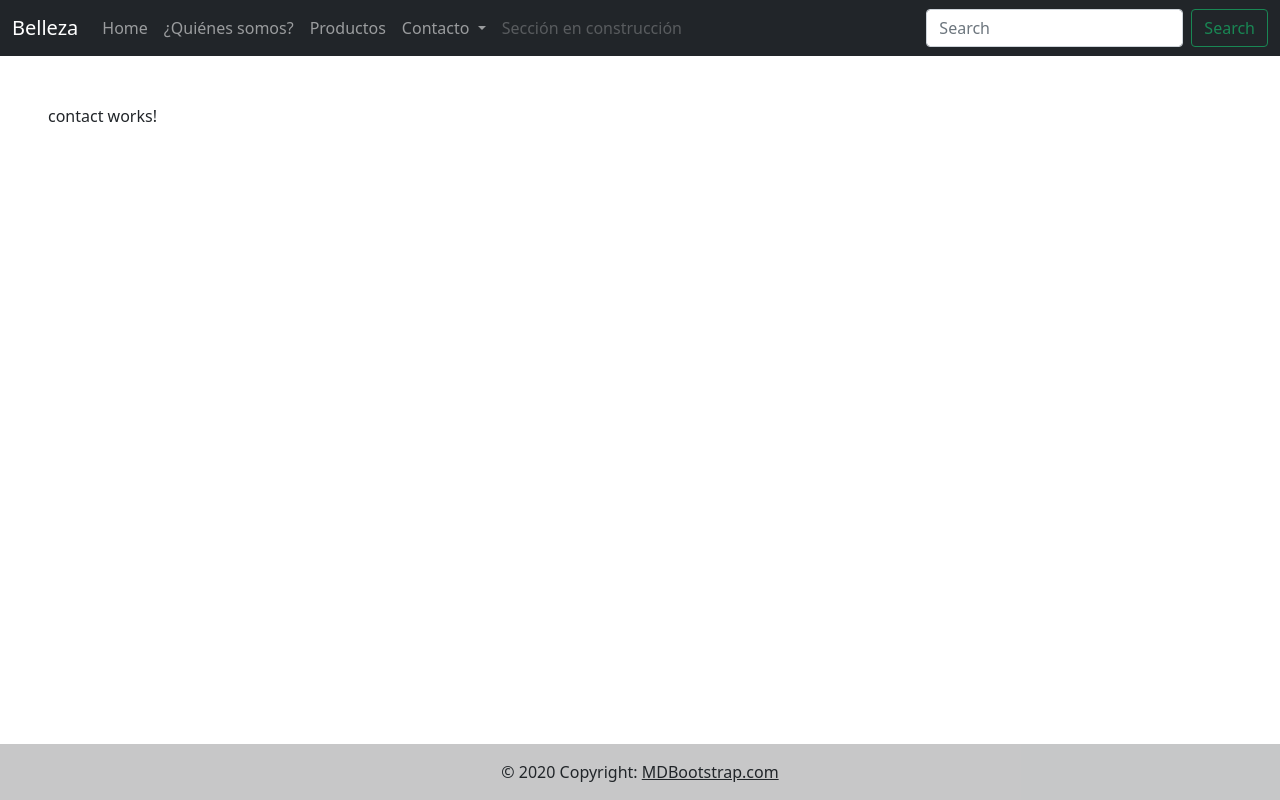
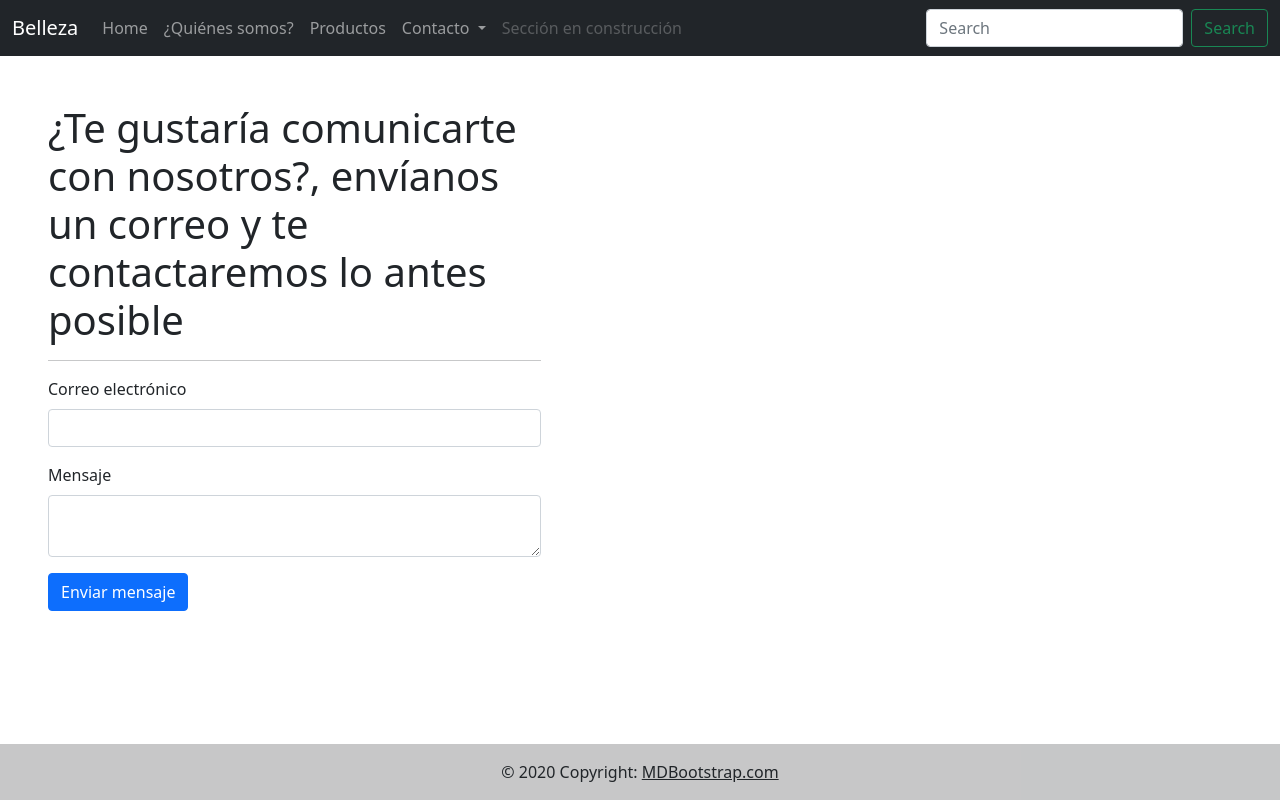
Before and after one commit to ItsGabo/sitio-web-shd, an Angular app in the folder client/: page /contacto in a window 1280 px wide. Built offline with nearby package versions, Linux system fonts and the light colour scheme.

Commit message:
Se edito el componente de contacto, añadiendo un formulario

```diff
--- a/client/src/app/components/contact/contact.component.html
+++ b/client/src/app/components/contact/contact.component.html
@@ -1 +1,15 @@
-<p>contact works!</p>
+<div class="col-5">
+    <h1>¿Te gustaría comunicarte con nosotros?, envíanos un correo y te contactaremos lo antes posible</h1>
+    <hr>
+    <form>
+        <div class="mb-3">
+        <label for="exampleInputEmail1" class="form-label">Correo electrónico</label>
+        <input type="email" class="form-control" id="exampleInputEmail1" aria-describedby="emailHelp">
+        </div>
+        <div class="mb-3">
+        <label class="form-label">Mensaje</label>
+        <textarea class="form-control"></textarea>
+        </div>
+        <button type="submit" class="btn btn-primary">Enviar mensaje</button>
+    </form>
+</div>
```
